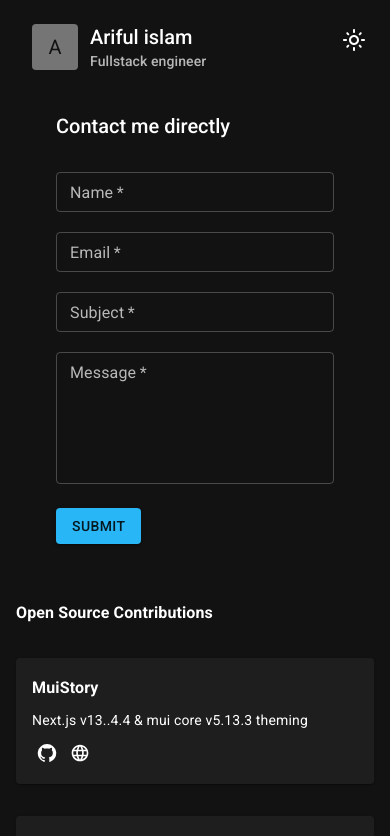
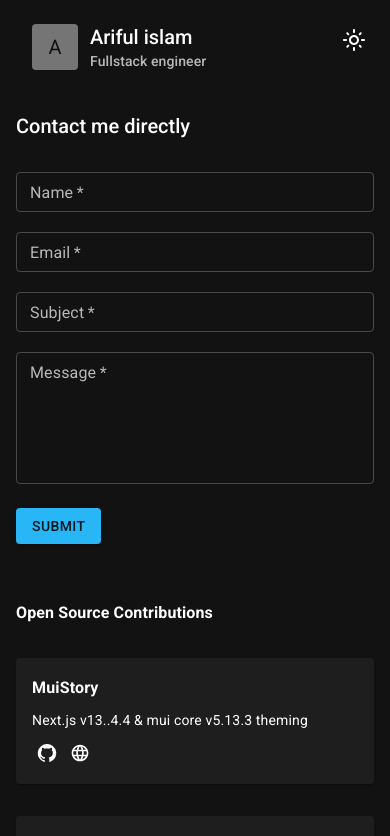
Before and after one commit to arifulbgt4/ariful.io, a Next.js app: page /contact in a window 390 px wide. Shown: the top 836 px of the page. Built offline with nearby package versions, Linux system fonts and the light colour scheme.

Commit message:
fix: contact form responsive

```diff
--- a/src/widgets/ContactForm/index.tsx
+++ b/src/widgets/ContactForm/index.tsx
@@ -39,7 +39,16 @@ const ContactForm: FC<ContactFormProps> = () => {
   return (
     <Grid container>
       <Grid item xs={12} md={8}>
-        <Box sx={{ px: 5, py: 4, borderRadius: 2 }}>
+        <Box
+          sx={(theme) => ({
+            px: 5,
+            py: 4,
+            borderRadius: 2,
+            [theme.breakpoints.down("md")]: {
+              px: 0,
+            },
+          })}
+        >
           <Typography variant="h5" sx={{ mb: 4 }}>
             Contact me directly
           </Typography>
```
